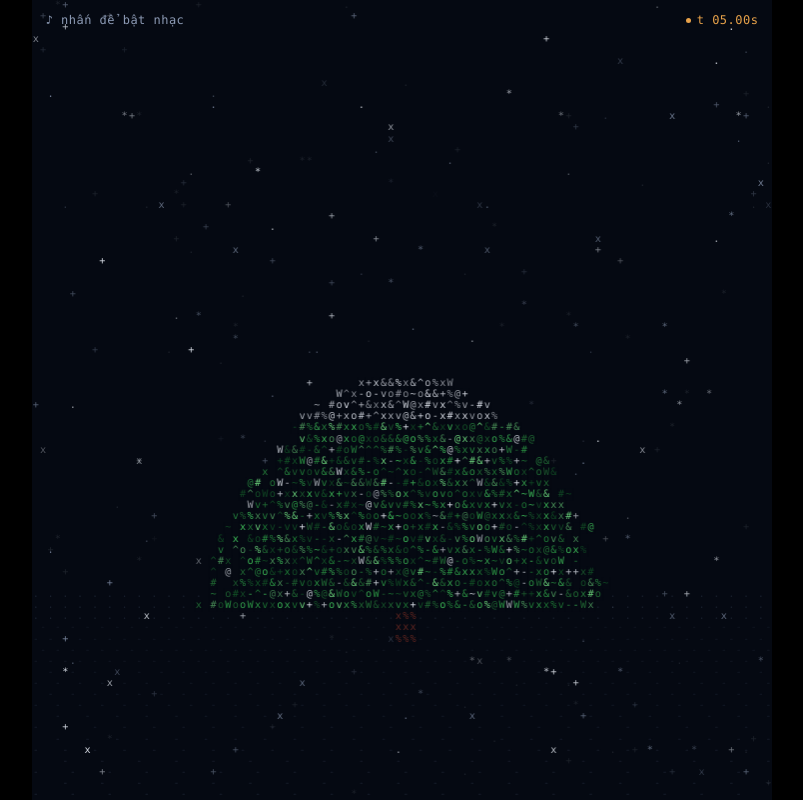
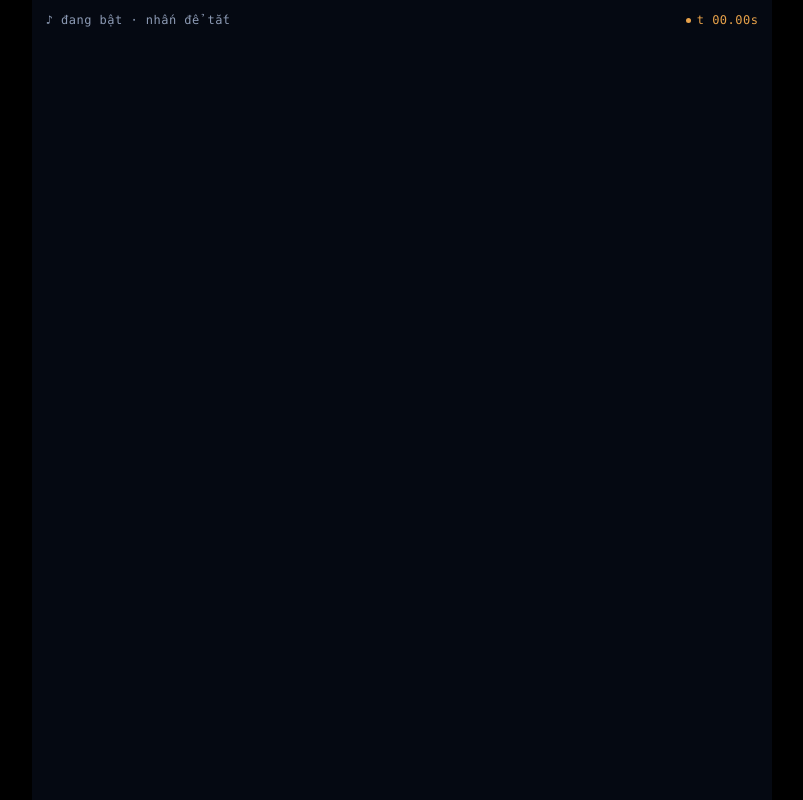
Before and after one commit to honatr27-bam/Christmas, a plain HTML site: page index.html in a window 1280 px wide. Shown: the whole page, without its empty margins (238-1041 px from the left). Drawn offline with Linux system fonts and the light colour scheme.

Commit message:
Update index.html

```diff
--- a/index.html
+++ b/index.html
@@ -40,10 +40,10 @@
 <body>
 <main class="stage" id="stage" title="Nhấn để bật hoặc tắt nhạc">
   <canvas id="cv" role="img" aria-label="Cây thông Noel ASCII mọc dần dưới bầu trời sao, kèm dòng chữ Merry Christmas 2026"></canvas>
-  <div class="hint" id="hint">♪ nhấn để bật nhạc</div>
+  <div class="hint" id="hint">♪ đang tải nhạc...</div>
   <div class="clock"><i></i><span id="clk">t 00.00s</span></div>
 </main>
- <audio id="bgMusic" src="Christmas.mp4" preload="auto"></audio>
+ <audio id="bgm" src="Christmas.mp4" preload="auto" autoplay loop></audio>
 
 <script>
 const FONT = 'ui-monospace, "SF Mono", Menlo, Consolas, "DejaVu Sans Mono", monospace';
@@ -71,7 +71,6 @@ function resize() {
   ctx.textBaseline = 'middle';
 }
 
-// Số ngẫu nhiên xác định theo (a, b, c) để cảnh giống nhau mỗi lần chạy
 function h(a, b, c) {
   let x = Math.imul(a + 1, 374761393) ^ Math.imul(b + 1, 668265263) ^ Math.imul((c | 0) + 1, 2147483647);
   x = Math.imul(x ^ (x >>> 13), 1274126177);
@@ -88,7 +87,6 @@ function cell(c, r, s, col, al, clear) {
   ctx.fillText(s, (c + 0.5) * cw, (r + 0.5) * ch);
 }
 
-/* ---------- Dữ liệu cố định ---------- */
 const STARS = Array.from({ length: 260 }, (_, i) => ({
   c: Math.floor(h(i, 1, 50) * COLS),
   r: Math.floor(h(i, 2, 50) * (ROWS - 2)),
@@ -135,7 +133,6 @@ const MSG = (() => {
   return out;
 })();
 
-/* ---------- Hình dạng cây ---------- */
 function shape(t) {
   const a = ease((t - 2.4) / 1.6), b = ease((t - 4) / 4);
   return { H: 17 * a + 24 * b, W: 28 * ease((t - 2.4) / 1.4), k: 1 - b };
@@ -145,13 +142,11 @@ function halfW(f, W, k, r) {
   return W * ((1 - k) * tri + k * dome) * (1 + 0.07 * (1 - k) * Math.sin(r * 0.85));
 }
 
-/* ---------- Vẽ một khung hình ---------- */
 function draw(t) {
   ctx.globalAlpha = 1;
   ctx.fillStyle = BG;
   ctx.fillRect(0, 0, cv.width, cv.height);
 
-  // Mặt đất: chấm rồi các vạch thưa dần về phía gần
   const gAl = ease(t / 0.8);
   for (let r = GROUND; r < ROWS; r++) {
     const g = r - GROUND, p = 2 + Math.floor(Math.max(0, g - 3) / 4);
@@ -161,20 +156,17 @@ function draw(t) {
     }
   }
 
-  // Sao
   for (const s of STARS) {
     const al = ease((t - s.ap) / 0.6) * (0.35 + 0.65 * (0.5 + 0.5 * Math.sin(t * s.sp + s.ph))) * s.br;
     if (al > 0.02) cell(s.c, s.r, s.ch, s.br > 0.8 ? WHITE : '#8d9bb5', al);
   }
 
-  // Tuyết rơi
   const sa = ease((t - 4.5) / 2) * 0.7;
   if (sa > 0) for (const f of SNOW) {
     const r = (f.r + Math.max(0, t - 4.5) * f.sp) % ROWS;
     cell(Math.round(f.c + Math.sin(t * 0.7 + f.ph) * 1.5), Math.floor(r), f.ch, WHITE, sa);
   }
 
-  // Cây
   const { H, W, k } = shape(t);
   if (H > 0.5) {
     const top = Math.floor(BASE - H);
@@ -189,7 +181,6 @@ function draw(t) {
         let col, al = 0.55 + 0.45 * h(c, r, 5);
         if (f > 0.8 && k > 0.4) col = '#d9dde6';
         else col = h(c, r, 9) < 0.07 ? WHITE : GREENS[Math.floor(h(c, r, 13) * GREENS.length)];
-        // Dây đèn vàng quét từ trái sang phải
         for (const b of BANDS) {
           const p = ease((t - b.t) / 1.4);
           if (p > 0 && Math.abs(r - (BASE - b.f * H + (c - MID) * b.s)) < 1.3 && (c - (MID - w)) / (2 * w) < p) {
@@ -201,12 +192,10 @@ function draw(t) {
         cell(c, r, s, col, al, true);
       }
     }
-    // Thân cây
     if (t > 3.2) for (let r = BASE + 1; r <= BASE + 3; r++)
       for (let c = MID - 1; c <= MID + 1; c++)
         cell(c, r, h(c, r, 21) < 0.5 ? 'x' : '%', '#b3402e', 0.5, true);
 
-    // Quả châu
     for (let i = 0; i < ORNS.length; i++) {
       const o = ORNS[i];
       if (t < o.t) continue;
@@ -217,7 +206,6 @@ function draw(t) {
     }
   }
 
-  // Hộp quà
   for (const g of GIFTS) {
     const p = ease((t - g.t) / 0.8);
     if (p <= 0) continue;
@@ -231,7 +219,6 @@ function draw(t) {
     }
   }
 
-  // Ngôi sao và tia sáng trên đỉnh
   if (t > 9) {
     const p = ease((t - 9) / 0.8), pulse = 0.8 + 0.2 * Math.sin(t * 4);
     const sr = Math.floor(BASE - 41) + 2;
@@ -249,7 +236,6 @@ function draw(t) {
     }
   }
 
-  // Lời chúc
   MSG.forEach((m, i) => {
     const p = ease((t - 16.3 - i * 0.1) / 0.5);
     if (p > 0) cell(m.c, 69, m.ltr, m.col, 0.85 * p);
@@ -259,13 +245,25 @@ function draw(t) {
   clk.textContent = 't ' + t.toFixed(2).padStart(5, '0') + 's';
 }
 
-/* ---------- Chạy ---------- */
 const bgm = document.getElementById('bgm');
 const hint = document.getElementById('hint');
 let t0 = performance.now(), started = false;
 const still = window.matchMedia('(prefers-reduced-motion: reduce)').matches;
 
-// Lần nhấn đầu: bật nhạc và chạy lại từ đầu cho khớp hình. Các lần sau: tắt/bật tiếng.
+// Tự động phát nhạc từ đầu khi trang được tải
+window.addEventListener('load', () => {
+  bgm.currentTime = 0;
+  bgm.muted = false;
+  bgm.play().then(() => {
+    started = true;
+    t0 = performance.now();
+    hint.textContent = '♪ đang bật · nhấn để tắt';
+  }).catch(() => {
+    // Nếu trình duyệt chặn autoplay, hiển thị dòng chữ hướng dẫn nhấn để bật
+    hint.textContent = '♪ nhấn để bật nhạc';
+  });
+});
+
 stage.addEventListener('pointerdown', () => {
   if (!started) {
     bgm.currentTime = 0;
@@ -282,7 +280,6 @@ stage.addEventListener('pointerdown', () => {
 });
 
 function frame(now) {
-  // Khi nhạc đang chạy, lấy thời gian từ nhạc để hình luôn khớp tiếng
   const t = started && !bgm.paused ? bgm.currentTime % LOOP : ((now - t0) / 1000) % LOOP;
   draw(t);
   requestAnimationFrame(frame);
```
